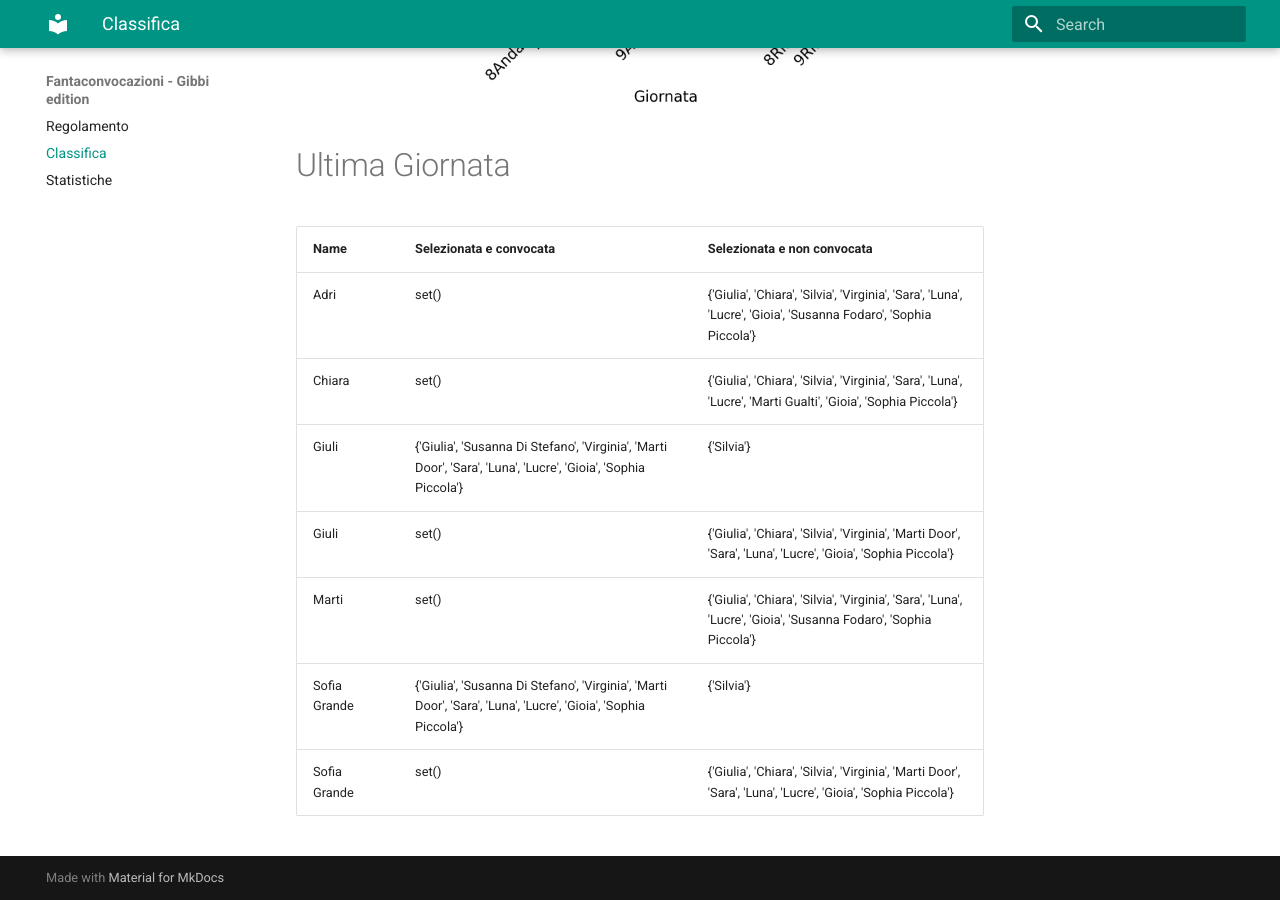
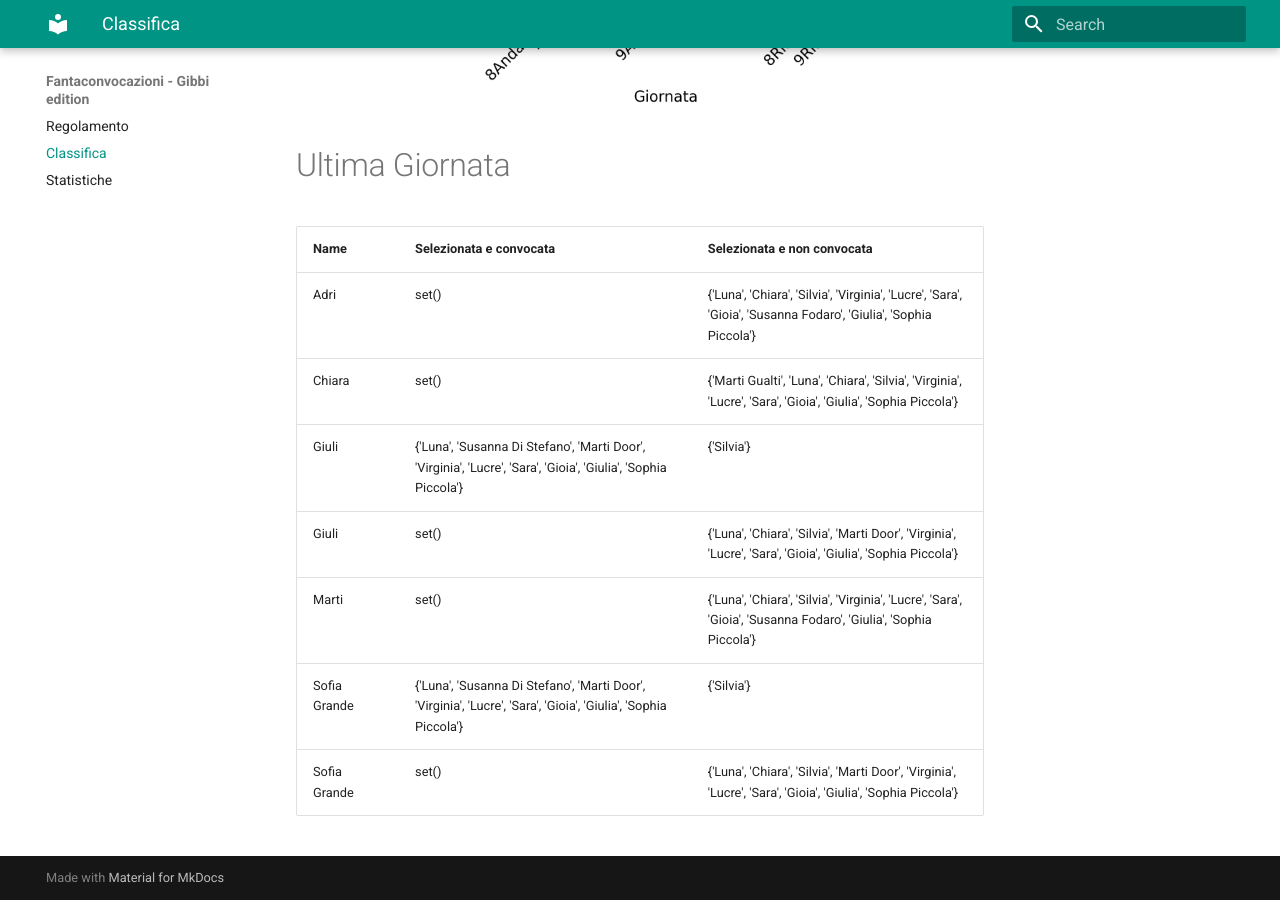
Before and after one commit to martinig94/fantagibbi, an MkDocs documentation site: the page built from docs/Classifica.md, in a window 1280 px wide and 900 px high, scrolled down 1003 px. Built offline with MkDocs 1.6.1 and Material for MkDocs 9.7.7, drawn with Linux system fonts in a browser that asks for light colours.

Commit message:
Auto-update from main.py

```diff
--- a/docs/Classifica.md
+++ b/docs/Classifica.md
@@ -18,11 +18,11 @@
 <!-- START_TABLE CORRECT -->
 | Name         | Selezionata e convocata                                                                                        | Selezionata e non convocata                                                                                      |
 |:-------------|:---------------------------------------------------------------------------------------------------------------|:-----------------------------------------------------------------------------------------------------------------|
-| Adri         | set()                                                                                                          | {'Giulia', 'Chiara', 'Silvia', 'Virginia', 'Sara', 'Luna', 'Lucre', 'Gioia', 'Susanna Fodaro', 'Sophia Piccola'} |
-| Chiara       | set()                                                                                                          | {'Giulia', 'Chiara', 'Silvia', 'Virginia', 'Sara', 'Luna', 'Lucre', 'Marti Gualti', 'Gioia', 'Sophia Piccola'}   |
-| Giuli        | {'Giulia', 'Susanna Di Stefano', 'Virginia', 'Marti Door', 'Sara', 'Luna', 'Lucre', 'Gioia', 'Sophia Piccola'} | {'Silvia'}                                                                                                       |
-| Giuli        | set()                                                                                                          | {'Giulia', 'Chiara', 'Silvia', 'Virginia', 'Marti Door', 'Sara', 'Luna', 'Lucre', 'Gioia', 'Sophia Piccola'}     |
-| Marti        | set()                                                                                                          | {'Giulia', 'Chiara', 'Silvia', 'Virginia', 'Sara', 'Luna', 'Lucre', 'Gioia', 'Susanna Fodaro', 'Sophia Piccola'} |
-| Sofia Grande | {'Giulia', 'Susanna Di Stefano', 'Virginia', 'Marti Door', 'Sara', 'Luna', 'Lucre', 'Gioia', 'Sophia Piccola'} | {'Silvia'}                                                                                                       |
-| Sofia Grande | set()                                                                                                          | {'Giulia', 'Chiara', 'Silvia', 'Virginia', 'Marti Door', 'Sara', 'Luna', 'Lucre', 'Gioia', 'Sophia Piccola'}     |
+| Adri         | set()                                                                                                          | {'Luna', 'Chiara', 'Silvia', 'Virginia', 'Lucre', 'Sara', 'Gioia', 'Susanna Fodaro', 'Giulia', 'Sophia Piccola'} |
+| Chiara       | set()                                                                                                          | {'Marti Gualti', 'Luna', 'Chiara', 'Silvia', 'Virginia', 'Lucre', 'Sara', 'Gioia', 'Giulia', 'Sophia Piccola'}   |
+| Giuli        | {'Luna', 'Susanna Di Stefano', 'Marti Door', 'Virginia', 'Lucre', 'Sara', 'Gioia', 'Giulia', 'Sophia Piccola'} | {'Silvia'}                                                                                                       |
+| Giuli        | set()                                                                                                          | {'Luna', 'Chiara', 'Silvia', 'Marti Door', 'Virginia', 'Lucre', 'Sara', 'Gioia', 'Giulia', 'Sophia Piccola'}     |
+| Marti        | set()                                                                                                          | {'Luna', 'Chiara', 'Silvia', 'Virginia', 'Lucre', 'Sara', 'Gioia', 'Susanna Fodaro', 'Giulia', 'Sophia Piccola'} |
+| Sofia Grande | {'Luna', 'Susanna Di Stefano', 'Marti Door', 'Virginia', 'Lucre', 'Sara', 'Gioia', 'Giulia', 'Sophia Piccola'} | {'Silvia'}                                                                                                       |
+| Sofia Grande | set()                                                                                                          | {'Luna', 'Chiara', 'Silvia', 'Marti Door', 'Virginia', 'Lucre', 'Sara', 'Gioia', 'Giulia', 'Sophia Piccola'}     |
 <!-- END_TABLE CORRECT -->
```
